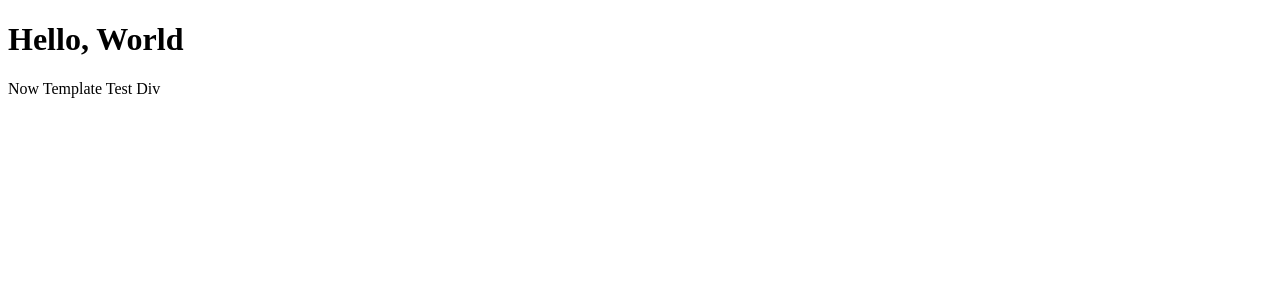
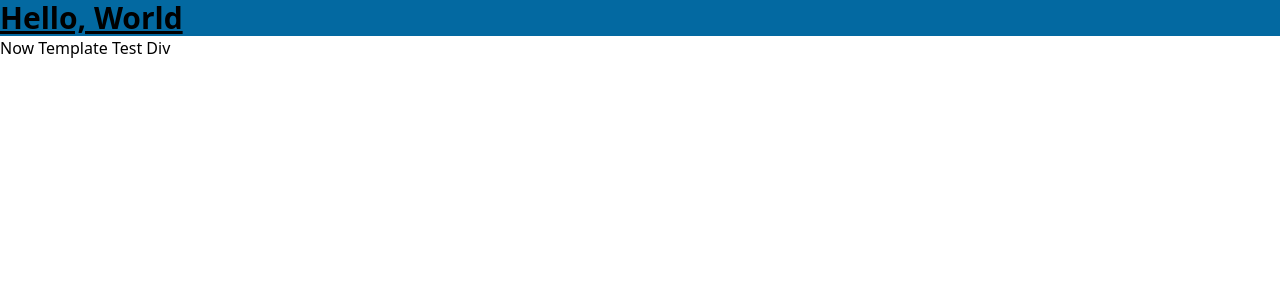
Before and after one commit to lundas/dep-scorecard, a React app: page / in a window 1280 px wide. Shown: the top 300 px of the page. Built offline with nearby package versions, Linux system fonts and the light colour scheme.

Commit message:
made adjustments for htmlwebpackplugin

```diff
--- a/client/src/components/App.jsx
+++ b/client/src/components/App.jsx
@@ -4,7 +4,7 @@ export default function App() {
   return (
     <div className="body" role="application">
       <div className="site-header-container">
-        <h1 className="site-header">Hello, World</h1>
+        <h1 className="text-3xl font-bold underline hover:bg-sky-700">Hello, World</h1>
       </div>
     </div>
   );
--- a/client/src/template.html
+++ b/client/src/template.html
@@ -2,6 +2,7 @@
 <html>
     <head>
         <meta charset="utf-8" />
+        <script src="https://cdn.tailwindcss.com"></script>
         <title><%= htmlWebpackPlugin.options.title %></title>
     </head>
     <body>
```
